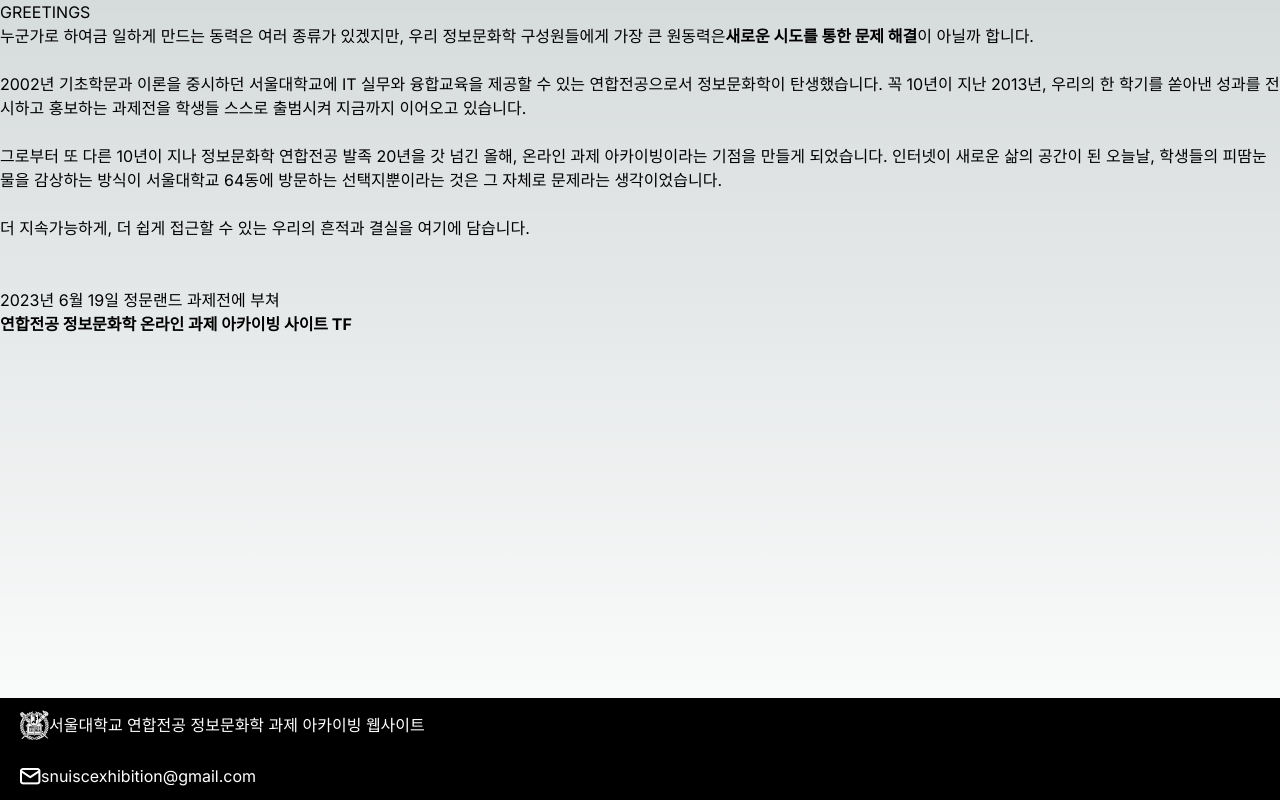
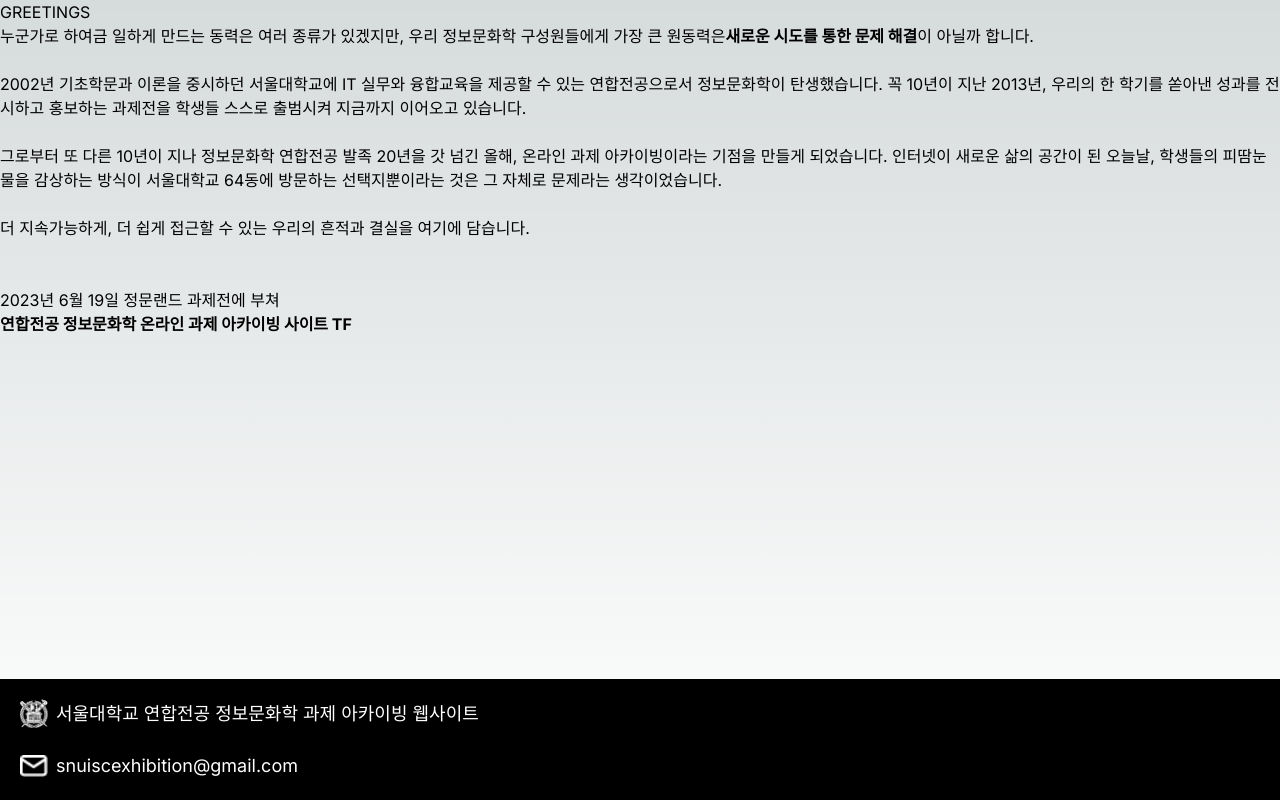
Before and after one commit to isc-exhibition/ischive, a Next.js app: page /about in a window 1280 px wide. Built offline with nearby package versions, Linux system fonts and the light colour scheme.

Commit message:
🧡 Add footer

```diff
--- a/src/components/Layout/Footer/Footer.tsx
+++ b/src/components/Layout/Footer/Footer.tsx
@@ -7,16 +7,16 @@ export default function Footer() {
     <footer className="mt-auto flex flex-col bg-black pl-5">
       <div className="items-center">
         {/* line 1 */}
-        <div className="flex flex-row items-center py-3">
-          <Image src={SNULogo} alt="SNULogo" />
-          <p className="text-white ">
+        <div className="flex flex-row items-center pb-3 pt-5">
+          <Image src={SNULogo} alt="SNULogo" width={28} />
+          <p className="pl-2 text-lg text-white ">
             서울대학교 연합전공 정보문화학 과제 아카이빙 웹사이트
           </p>
         </div>
         {/* line 2 */}
-        <div className="flex flex-row items-center py-3">
-          <Image src={EmailLogo} alt="email" />
-          <p className="text-white">snuiscexhibition@gmail.com</p>
+        <div className="flex flex-row items-center pb-5 pt-3">
+          <Image src={EmailLogo} alt="email" width={28} />
+          <p className="pl-2 text-lg text-white">snuiscexhibition@gmail.com</p>
         </div>
       </div>
     </footer>
```
